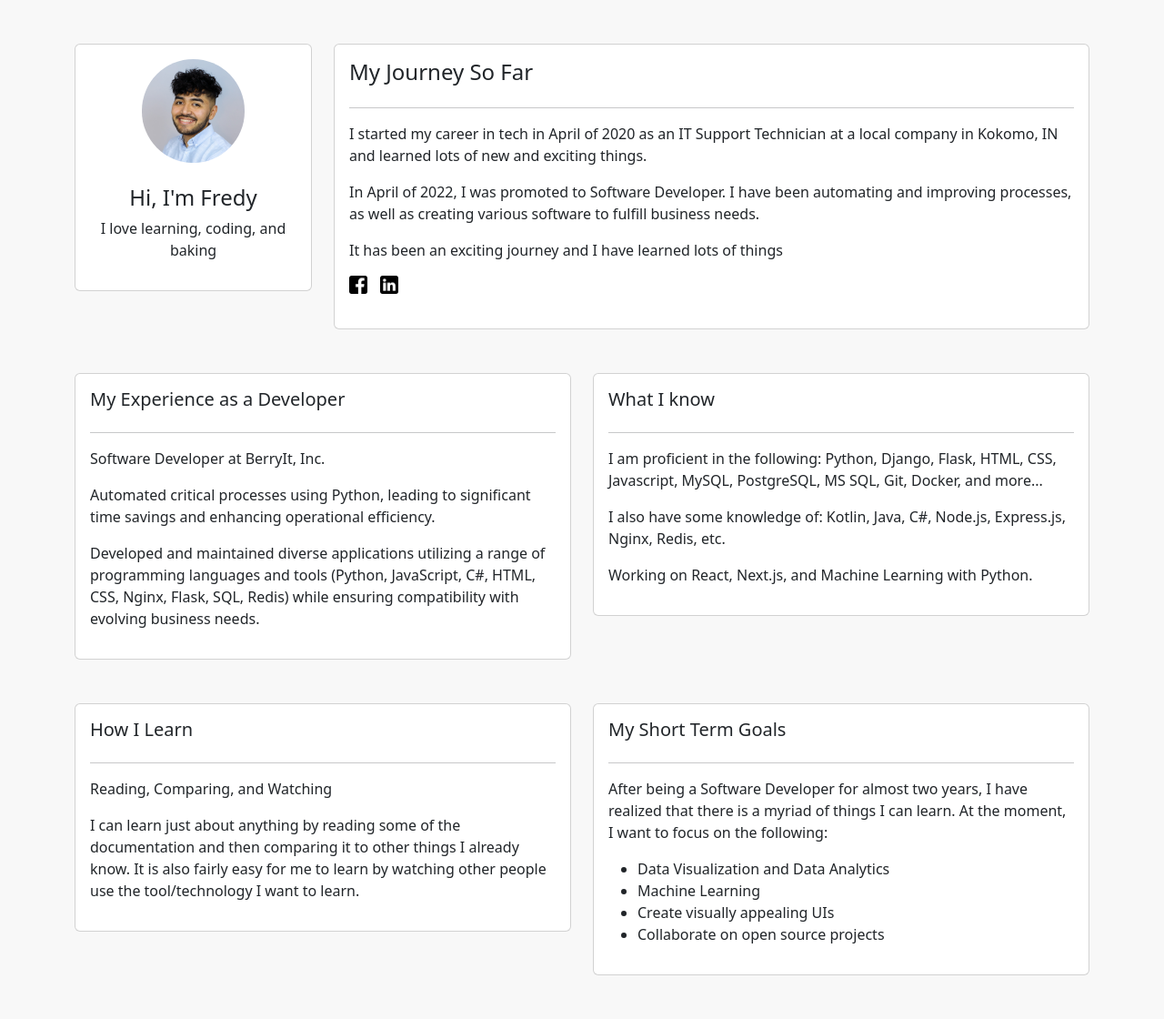
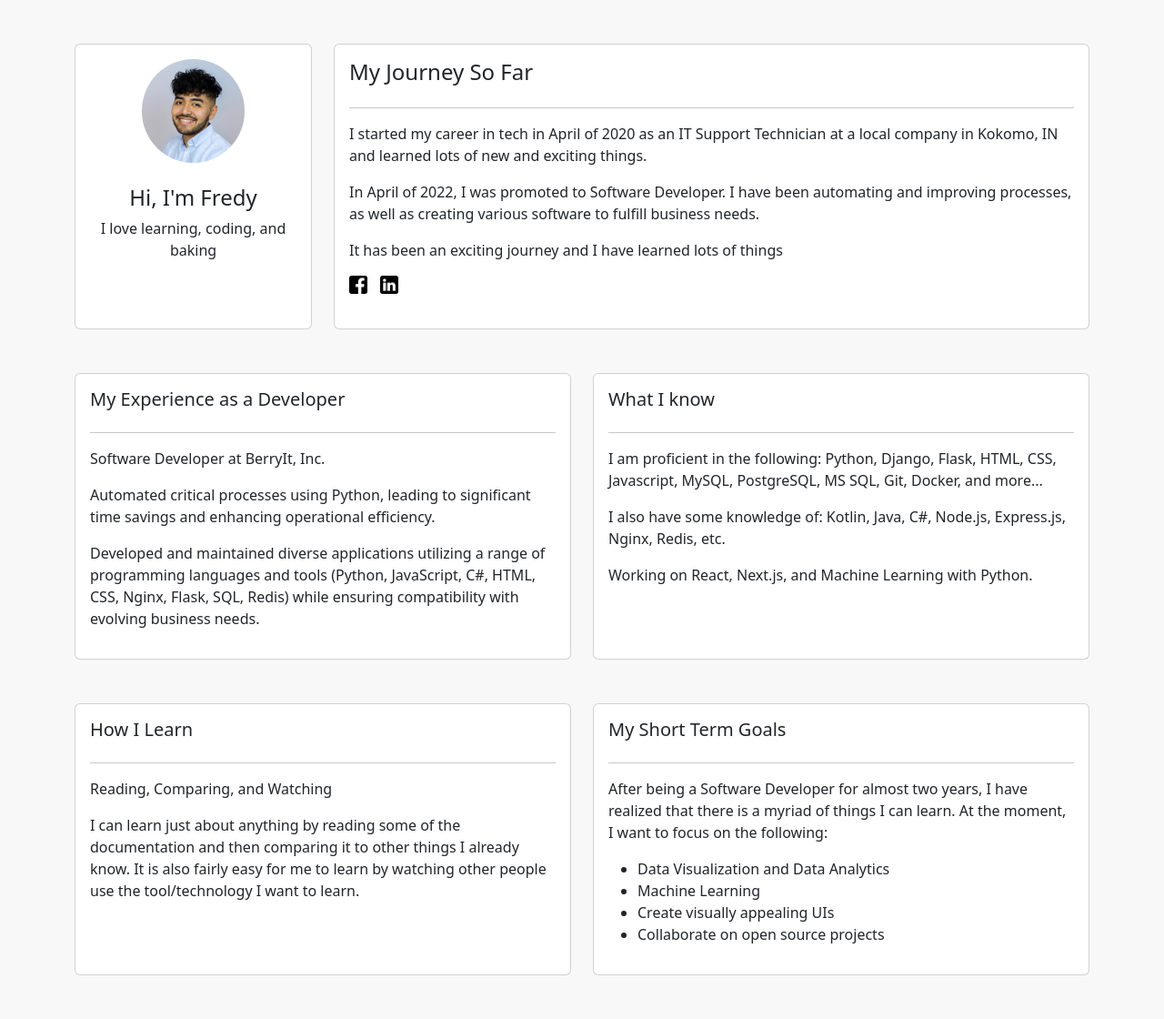
Before and after one commit to fsantamaria1/personal-website, a Django app: template base/templates/base/index.html in a window 1280 px wide. Shown: the whole page at 91% size. Run offline with Django 5.2, Linux system fonts and the light colour scheme; the template is opened without the code that fills it, so the values that code supplies are empty.

Commit message:
Make sure all the cards are the same height

```diff
--- a/base/templates/base/index.html
+++ b/base/templates/base/index.html
@@ -15,7 +15,7 @@
     <div class="container my-5">
         <div class="row mb-5">
             <div class="col-md-3">
-                <div class="card card-body">
+                <div class="card card-body h-100">
                     <img src="{% static '/images/fredy_santamaria.jpg' %}" class="rounded-circle mb-4 mx-auto" width="50%" alt="Fredy Santamaria">
                     <h4 class="text-center">Hi, I'm Fredy</h4>
                     <p class="text-center">I love learning, coding, and baking</p>
@@ -23,7 +23,7 @@
             </div>
 
             <div class="col-md-9">
-                <div class="card card-body">
+                <div class="card card-body h-100">
                     <h4>My Journey So Far</h4>
                     <hr>
                     <p>
@@ -47,7 +47,7 @@
 
         <div class="row mb-5">
             <div class="col-md-6">
-                <div class="card card-body">
+                <div class="card card-body h-100">
                     <h5>My Experience as a Developer</h5>
                     <hr>
                     <p>
@@ -64,7 +64,7 @@
             </div>
 
             <div class="col-md-6">
-                <div class="card card-body">
+                <div class="card card-body h-100">
                     <h5>What I know</h5>
                     <hr>
                     <p>
@@ -82,7 +82,7 @@
 
         <div class="row mb-5">
             <div class="col-md-6">
-                <div class="card card-body">
+                <div class="card card-body h-100">
                     <h5>How I Learn</h5>
                     <hr>
                     <p>Reading, Comparing, and Watching</p>
@@ -94,7 +94,7 @@
             </div>
 
             <div class="col-md-6">
-                <div class="card card-body">
+                <div class="card card-body h-100">
                     <h5>My Short Term Goals</h5>
                     <hr>
                     <p>
```
